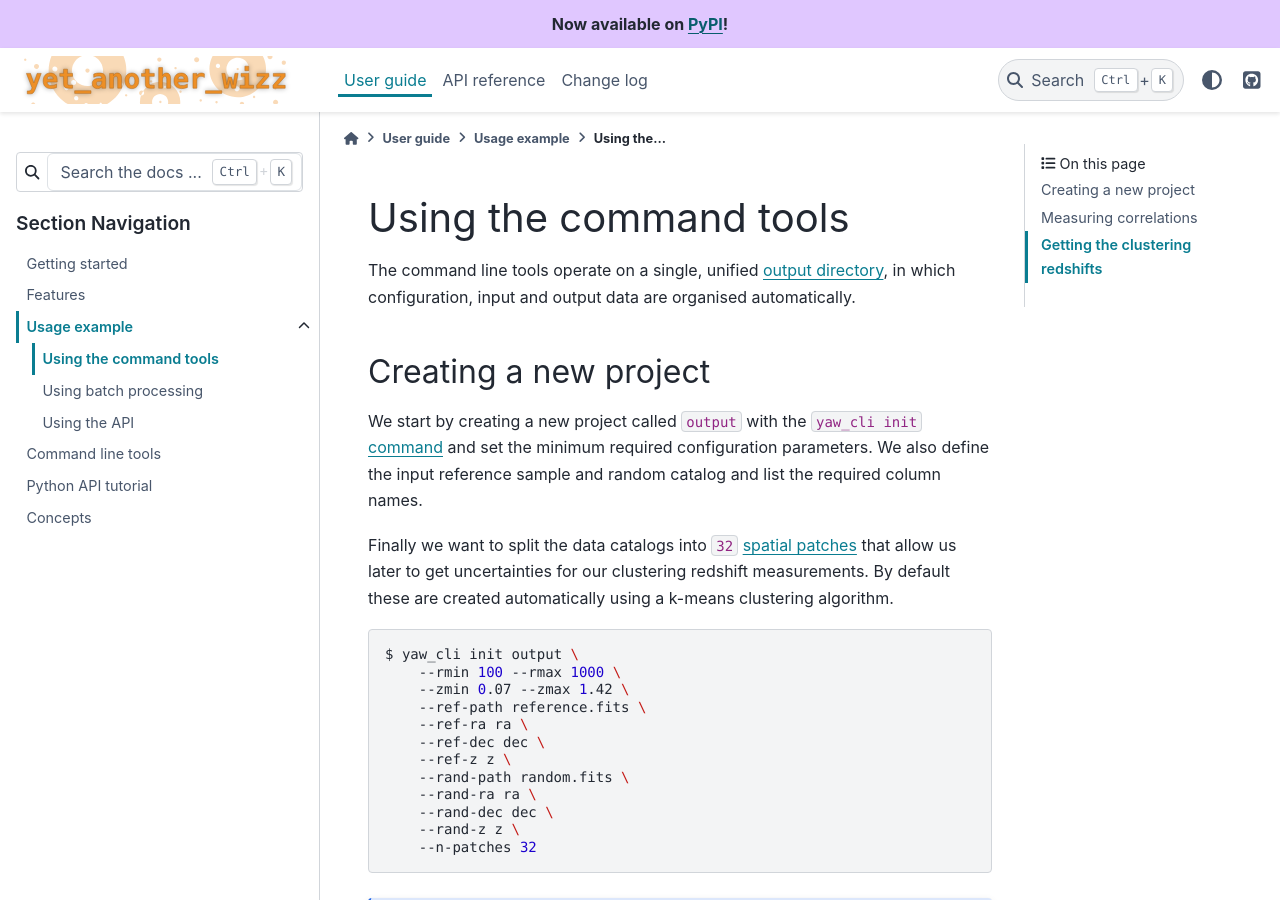
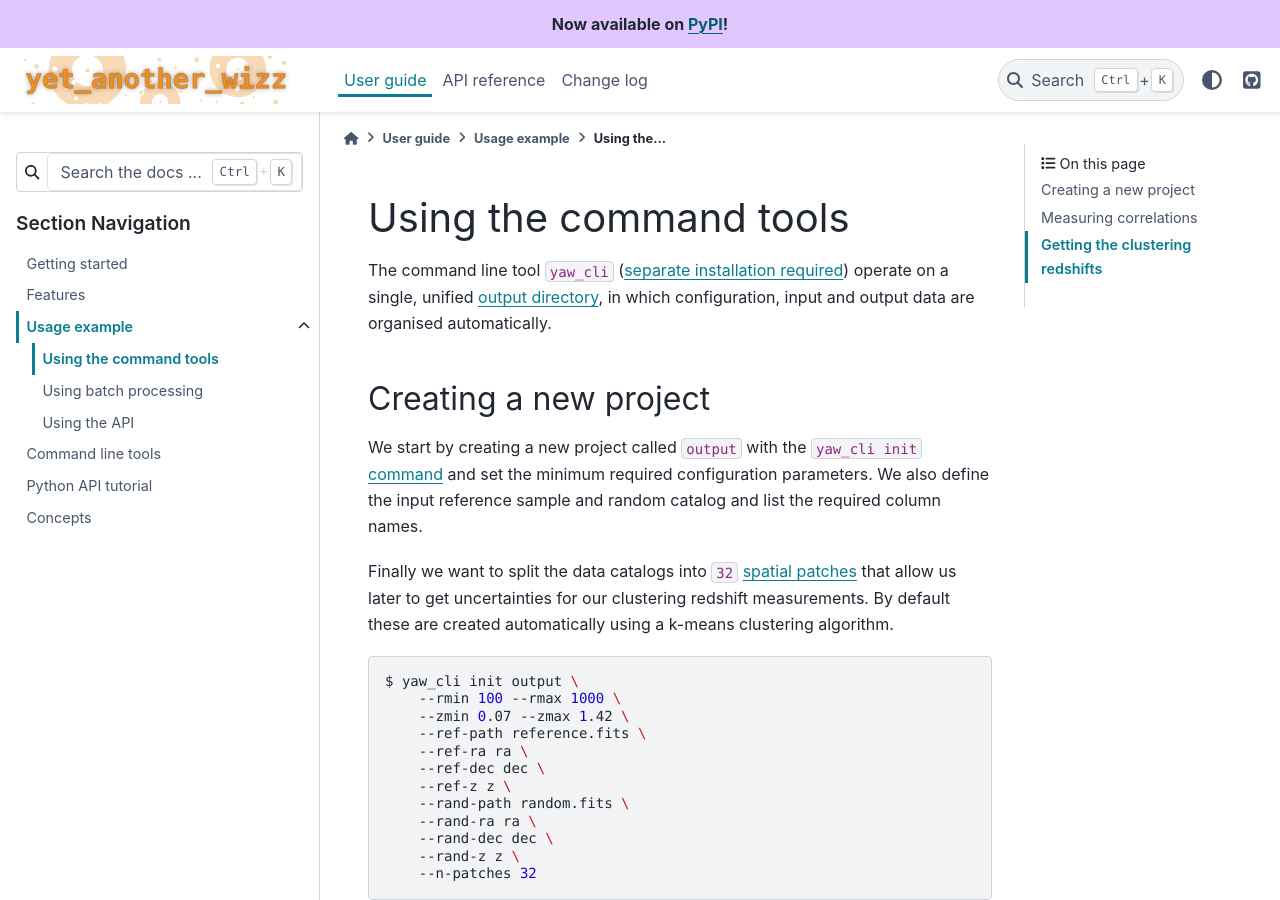
Before and after one commit to jlvdb/yet_another_wizz, a Sphinx documentation site: the page built from docs/source/user_guide/examples/cmd.rst, in a window 1280 px wide and 900 px high. Built offline with Sphinx 7.4.7 and the PyData theme 0.15.4, drawn with Linux system fonts in a browser that asks for light colours.

Commit message:
added missing link to yaw_cli

```diff
--- a/docs/source/user_guide/examples/cmd.rst
+++ b/docs/source/user_guide/examples/cmd.rst
@@ -3,9 +3,10 @@
 Using the command tools
 -----------------------
 
-The command line tools operate on a single, unified
-:ref:`output directory<projdir>`, in which configuration, input and output data
-are organised automatically.
+The command line tool ``yaw_cli``
+(`separate installation required <https://github.com/jlvdb/yet_another_wizz_cli>`_)
+operate on a single, unified :ref:`output directory<projdir>`, in which
+configuration, input and output data are organised automatically.
 
 
 Creating a new project
```
